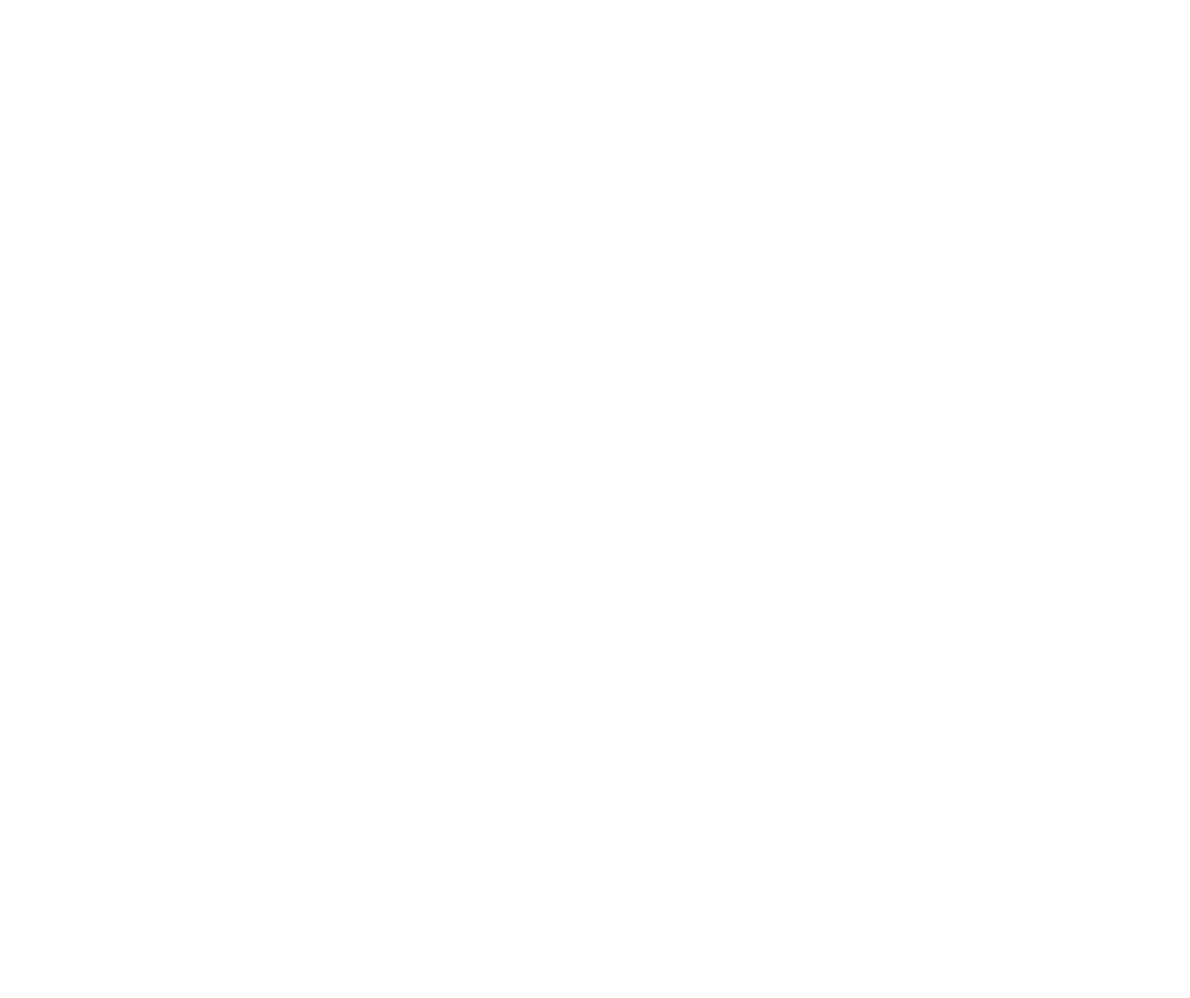
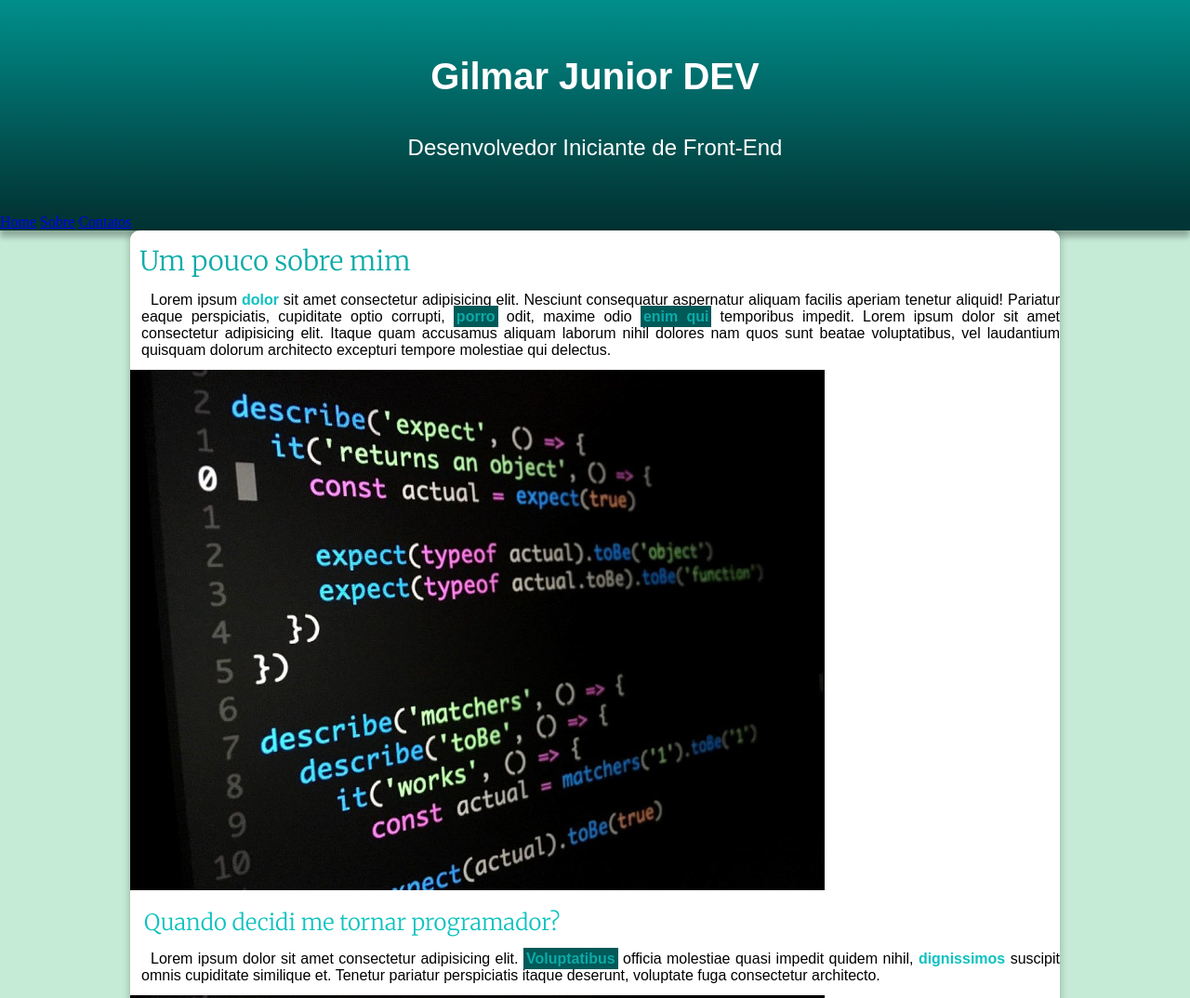
Before and after one commit to gilmarperonjunior/projeto-treino, a plain HTML site: page index.html in a window 1280 px wide. Shown: the top 1074 px of the page at 93% size. Before the commit the page ends 800 px from the top, so only its background shows below. Drawn offline with Linux system fonts and the light colour scheme.

Commit message:
Inicio do site

```diff
--- /dev/null
+++ b/css/style.css
@@ -0,0 +1,99 @@
+@charset "UTF-8";
+
+@import url('https://fonts.googleapis.com/css2? family= Merriweather:ital,wght@0,300;0,900;1,700;1,900 & display=swap');
+
+*{
+    margin: 0;
+    padding: 0;
+}
+
+:root{
+    --cor01: #0FC2C0;
+    --cor02: #0CABA8;
+    --cor03: #008F8C;
+    --cor04: #015958;
+    --cor05: #023535;
+
+    --fontepadrao: Arial, Verdana, Helvetica, sans-serif;
+    --fontelato: 'Merriweather', cursive;
+}
+
+body{
+    background-color: #c5ebd6;
+}
+
+header{
+    text-align: center;
+    background-image: linear-gradient(to bottom, var(--cor03), var(--cor05));
+    height: 150px;
+    margin: auto;
+    padding: 40px;
+}
+
+header h1{
+    font-family: var(--fontepadrao);
+    font-size: 2.5em;
+    color: white;
+    margin-bottom: 40px;
+    padding-top: 20px;
+}
+
+header p{
+    color: white;
+    font-family: var(--fontepadrao);
+    font-size: 1.5em;
+
+}
+
+nav{
+    background-color: var(--cor05);
+    box-shadow: 0px 7px 6px rgba(0, 0, 0, 0.288);
+}
+
+main{
+    border-radius: 10px;
+    background-color: white;
+    margin: auto;
+    max-width: 1000px;
+    box-shadow: 0px 0px 10px rgba(0, 0, 0, 0.267);
+}
+
+main h1{
+    font-size: 1.8em;
+    font-weight: normal;
+    color: var(--cor02);
+    font-family: var(--fontelato);
+    padding: 15px 0px 15px 10px;
+}
+
+main h2{
+    color: var(--cor01);
+    font-family: var(--fontelato);
+    font-size: 1.5em;
+    padding: 15px 0px 15px 15px;
+    font-weight: normal;
+}
+
+main p{
+    font-family: var(--fontepadrao);
+    text-indent: 10px;
+    padding: 0px 0px 12px 12px;
+    text-align: justify;
+}
+
+main strong{
+    color: var(--cor01);
+    font-weight: bolder;
+}
+
+main a{
+    padding: 3px;
+    background-color: var(--cor04);
+    text-decoration: none;
+    color: var(--cor02);
+    font-weight: bold;
+}
+
+main a:hover{
+    text-decoration: underline;
+}
--- a/index.html
+++ b/index.html
@@ -4,24 +4,57 @@
     <meta charset="UTF-8">
     <meta http-equiv="X-UA-Compatible" content="IE=edge">
     <meta name="viewport" content="width=device-width, initial-scale=1.0">
-    <title>Document</title>
+    <link rel="shortcut icon" href="favicon.ico" type="image/x-icon">
+    <link rel="stylesheet" href="css/style.css">
+    <title>Site Teste</title>
 </head>
 <body>
     <header>
-        <h1></h1>
+        <h1>Gilmar Junior DEV</h1>
+        <p>Desenvolvedor Iniciante de Front-End</p>
     </header>
+    <nav>
+        <a href="#">Home</a>
+        <a href="#">Sobre</a>
+        <a href="#">Contatos</a>
+    </nav>
     <main>
         <section>
             <article>
+                <h1>Um pouco sobre mim</h1>
 
+                <p>Lorem ipsum <strong>dolor</strong> sit amet consectetur adipisicing elit. Nesciunt consequatur aspernatur aliquam facilis aperiam tenetur aliquid! Pariatur eaque perspiciatis, cupiditate optio corrupti, <a href="#">porro</a> odit, maxime odio <a href="#">enim qui</a> temporibus impedit. Lorem ipsum dolor sit amet consectetur adipisicing elit. Itaque quam accusamus aliquam laborum nihil dolores nam quos sunt beatae voluptatibus, vel laudantium quisquam dolorum architecto excepturi tempore molestiae qui delectus.</p>
+
+                <picture>
+                    <source media="(max-width: 520px)" srcset="imagens/imagen001-520-560/jpg">
+                    <img src="imagens/imagen001-1280-560.jpg" alt="tela-computador">
+                </picture>
+
+                <h2>Quando decidi me tornar programador?</h2>
+
+                <p>Lorem ipsum dolor sit amet consectetur adipisicing elit. <a href="#">Voluptatibus</a> officia molestiae quasi impedit quidem nihil, <strong>dignissimos</strong> suscipit omnis cupiditate similique et. Tenetur pariatur perspiciatis itaque deserunt, voluptate fuga consectetur architecto.</p>
+
+                <picture>
+                    <source media="(max-width: 520px)" srcset="imagens/imagen001-520-560/jpg">
+                    <img src="imagens/imagen001-1280-560.jpg" alt="tela-computador"></picture>
             </article>
         </section>
+        <aside>
+            <h3>Extras</h3>
+
+            <p>Lorem ipsum dolor sit amet consectetur adipisicing elit. Ea quod tempora, ducimus consequatur architecto, reiciendis magni sint alias laudantium nobis fugiat quisquam eos, quae aut hic libero autem totam saepe.</p>
+
+            <ul>
+                <li><abbr title="teste01">Extra01</abbr></li>
+                <li><abbr title="teste02">Extra01</abbr></li>
+                <li><abbr title="teste03">Extra01</abbr></li>
+                <li><abbr title="teste04">Extra01</abbr></li>
+                <li><abbr title="teste05">Extra01</abbr></li>
+            </ul>
+        </aside>
     </main>
-    <aside>
-
-    </aside>
     <footer>
-
+        <p>Criado por Junior Peron</p>
     </footer>
 </body>
 </html>
```
Also changed, not shown: favicon.ico (added).
